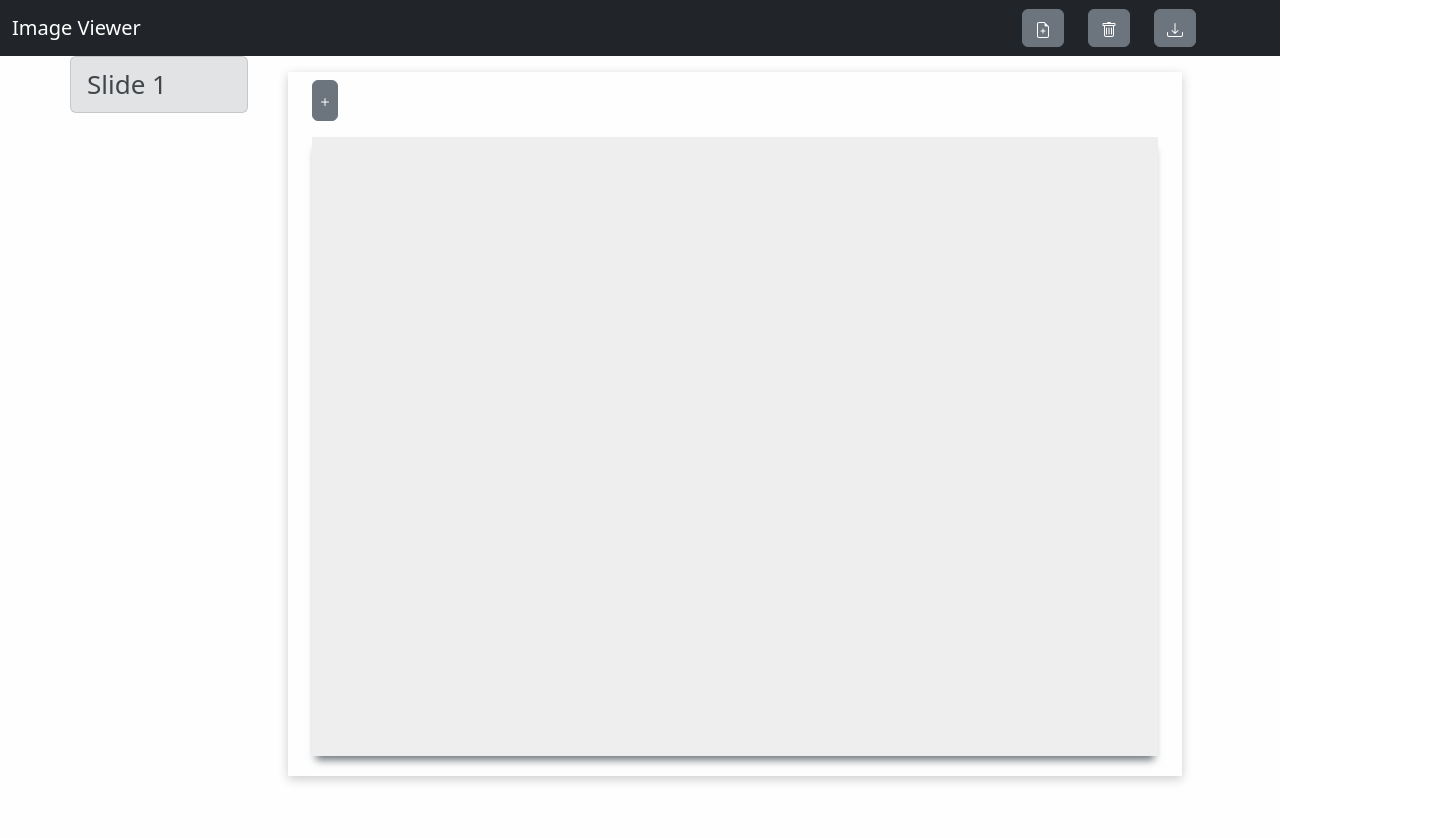
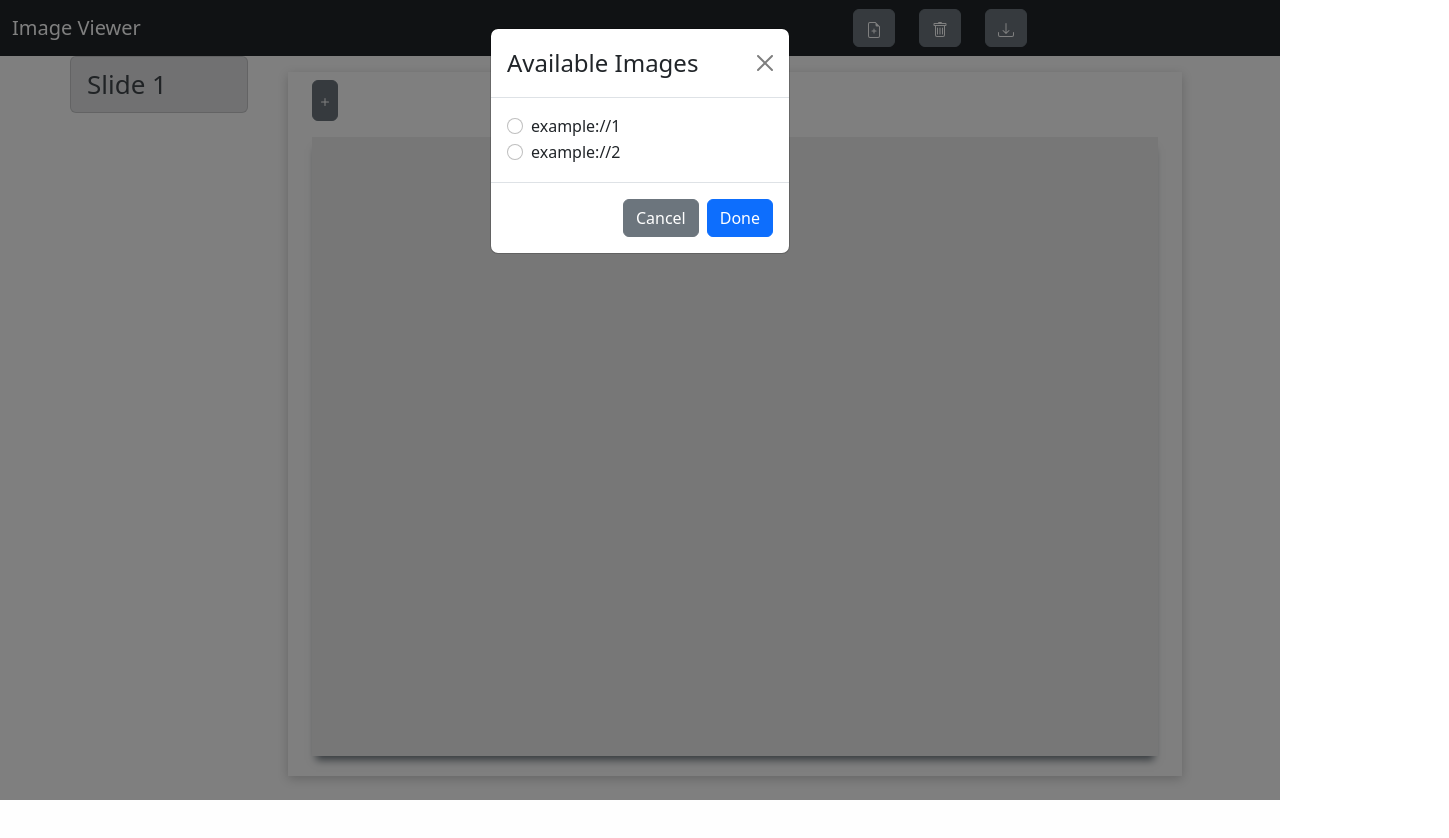
Before and after one commit to OzgeYurtsever/image-viewer, a React (Create React App) app: page / in a window 1280 px wide. Both pictures are taken after a click on the button 325 px from the left and 100 px from the top of the page. Shown: the top 838 px of the page, 1449 px wide, since content can reach past the window. Built offline with nearby package versions, Linux system fonts and the light colour scheme.

Commit message:
Implement add image ui elements and functionalities

```diff
--- a/src/components/File.jsx
+++ b/src/components/File.jsx
@@ -22,7 +22,7 @@ const File = () => {
                 <Container>
                     <Navbar.Brand>Image Viewer</Navbar.Brand>
                 </Container>
-                <Col sm={8}> </Col>
+                <Col sm={6}> </Col>
                 <Col sm={4}>
                     <ButtonGroup className="me-4">
                         <Button variant="secondary">
--- a/src/components/Slide.jsx
+++ b/src/components/Slide.jsx
@@ -1,21 +1,71 @@
 import React, { useState } from 'react';
 import Button from 'react-bootstrap/Button';
+import OverlayTrigger from 'react-bootstrap/OverlayTrigger'
+import Modal from 'react-bootstrap/Modal'
+import Form from 'react-bootstrap/Form'
+import Tooltip from 'react-bootstrap/Tooltip'
 import { BsPlus } from "react-icons/bs";
 import ViewPort from './ViewPort';
 import './style.css';
 
+const imageList = ['example://1', 'example://2'];
+
 const Slide = () => {
+    const [show, setShow] = useState(false);
+    const [imageIds, setImageIds] = useState([]);
+    const [selectedImage, setSelectedImage] = useState('');
+
+    const renderTooltip = (props) => (
+        <Tooltip id="button-tooltip" {...props}>
+            Add image
+        </Tooltip>
+    );
+
+    const selectImage = () => {
+        const imgIds = [...imageIds];
+        imgIds.push(selectedImage);
+        setImageIds(imgIds);
+        setSelectedImage('');
+        setShow(false);
+    }
 
     return (
         <div id="slide-wrapper">
             <div id="slide">
                 <div id="toolbar">
-                    <Button id="add-img-btn" variant="secondary">
-                        <BsPlus />
-                    </Button>
+                    <OverlayTrigger
+                        placement="right"
+                        delay={{ show: 250, hide: 400 }}
+                        overlay={renderTooltip}
+                    >
+                        <Button id="add-img-btn" variant="secondary" onClick={() => setShow(true)}>
+                            <BsPlus />
+                        </Button>
+                    </OverlayTrigger>
                 </div>
-                <ViewPort />
+                <ViewPort imageIds={imageIds} />
             </div>
+            <Modal size="sm" show={show} onHide={() => setShow(false)}>
+                <Modal.Header closeButton>
+                    <Modal.Title>Available Images</Modal.Title>
+                </Modal.Header>
+                <Modal.Body>
+                    <Form>
+                        {imageList.map((imgId) => (
+                            <Form.Check
+                            type="radio"
+                            label={imgId}
+                            name="images"
+                            onClick={() => setSelectedImage(imgId)}
+                        />
+                        ))}
+                    </Form>
+                </Modal.Body>
+                <Modal.Footer>
+                    <Button onClick={() => setShow(false)} variant="secondary">Cancel</Button>
+                    <Button onClick={() => selectImage()} variant="primary">Done</Button>
+                </Modal.Footer>
+            </Modal>
         </div>
     );
 }
--- a/src/components/style.css
+++ b/src/components/style.css
@@ -3,13 +3,18 @@
     border-color: #41464b;
     border-width: 1px; */
     height: inherit;
-    width: auto;
+    /* width: auto; */
     /* margin-top: 1rem; */
     padding: 1rem 1rem 5rem 1rem;
     /* margin-bottom: 5rem; */
     /* background: yellow; */
     /* background: #eee;
     box-shadow: 0 8px 8px -4px lightblue; */
+}
+
+.div-center {
+    display: flex;
+    justify-content: flex-start;
 }
 
 #slide {
```
